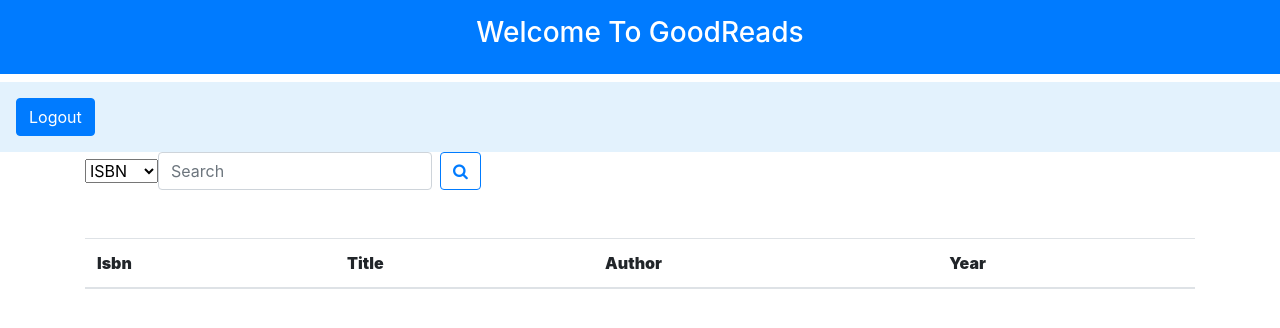
After one commit to geediguntashravya/project1, a Flask app: page /search in a window 1280 px wide. The commit adds this page. Shown: the top 328 px of the page. Run offline with Flask 2, Linux system fonts and the light colour scheme; lists and menus that the app fills with data are empty; some libraries are stand-ins or nearby versions.

Commit message:
final commit

```diff
--- a/application.py
+++ b/application.py
@@ -6,6 +6,7 @@ from flask_session import Session
 from sqlalchemy import create_engine
 from sqlalchemy.orm import scoped_session, sessionmaker
 from models import *
+from imports import *
 
 
 app = Flask(__name__)
@@ -40,16 +41,6 @@ def index():
 def register(args=None):
     Username=""
     message=""
-    if args==1:
-        message="Wrong password"
-    elif args==2:
-        message="Please register"
-    elif args==3:
-        message="Session exired"
-    elif args==4:
-        message="Please login"
-    elif args==5:
-        message="Logged out successfully"
     if request.method=='POST':
         Username=request.form.get("Username")
         Password=request.form.get("Password")
@@ -69,7 +60,19 @@ def register(args=None):
             message="Already registered, please login"
             return render_template("register.html",message=message)
     else:
-        return render_template("register.html")
+        if args==1:
+            message="Wrong password"
+        elif args==2:
+            message="Please register"
+        elif args==3:
+            message="Session exired"
+        elif args==4:
+            message="Please login"
+        elif args==5:
+            message="Logged out successfully"
+        else:
+            message=""
+        return render_template("register.html",message=message)
 
 
 @app.route("/admin")
@@ -94,12 +97,32 @@ def auth():
     else:
         return redirect(url_for('register',args=4))
 
-# @app.route("/search")
-# def search():
-#     if session["Username"]!=None:
-#         return "Maintained successfully"
-#     else:
-#         return redirect(url_for("logout"))
+@app.route("/search", methods=['POST','GET'])
+def search():
+    if request.method=='POST':
+        field=((request.form['Choose']))
+        key=request.form.get('Search')
+        #print(key)
+        search="%{}%".format(key)
+        if field=="isbn":
+            list=db.query(Book).filter(Book.isbn.like(search))
+            for x in list:
+                return render_template('search.html',list=list)
+        elif field=="title":
+            list=db.query(Book).filter(Book.title.like(search))
+            for x in list:
+                return render_template('search.html',list=list)
+        elif field=="author":
+            list=db.query(Book).filter(Book.author.like(search))
+            for x in list:
+                return render_template('search.html',list=list)
+        else:
+            list=db.query(Book).filter(Book.year.like(search))
+            for x in list:
+                return render_template('search.html',list=list)
+    else:
+        return render_template('search.html')
+    return render_template('search.html')
 
 @app.route("/logout",methods=['GET','POST'])
 def logout():
@@ -113,3 +136,11 @@ def account():
         return render_template('account.html')
     except:
         return redirect(url_for('register'))
+
+@app.route("/book",methods=['POST','GET'])
+@app.route("/book/<string:args>", methods= ['POST','GET'])
+def book(args=None):
+    message="This is isbn of the book: "+args
+    if request.method=='POST':
+        return render_template('book.html',message=message)
+    return render_template('book.html',message=message)
--- a/templates/account.html
+++ b/templates/account.html
@@ -11,5 +11,8 @@
         <form action="{{url_for('logout')}}">
             <button type="submit" class="btn btn-secondary btn-lg">Logout</button>
         </form>
+        <form action="{{url_for('search')}}">
+            <button type="submit" class="btn btn-secondary btn-lg">Search</button>
+        </form>
     </body>
 </html>
--- a/templates/register.html
+++ b/templates/register.html
@@ -46,7 +46,7 @@
         </style>
 </head>
 <body>
-    <form action="/register" method='POST'>
+    <form action="{{url_for('auth')}}" method='POST'>
       <div class="container">
 				{% if message %}
 				<p>{{ message }}</p>
--- /dev/null
+++ b/templates/search.html
@@ -0,0 +1,66 @@
+<!DOCTYPE html>
+<html>
+    <head>
+        <meta charset="utf-8">
+        <meta name="viewport" content="width=device-width, initial-scale=1">
+        <link rel="stylesheet" href="https://maxcdn.bootstrapcdn.com/bootstrap/4.4.1/css/bootstrap.min.css">
+        <link rel="stylesheet" href="https://cdnjs.cloudflare.com/ajax/libs/font-awesome/4.7.0/css/font-awesome.min.css">
+        <script src="https://ajax.googleapis.com/ajax/libs/jquery/3.4.1/jquery.min.js"></script>
+        <script src="https://cdnjs.cloudflare.com/ajax/libs/popper.js/1.16.0/umd/popper.min.js"></script>
+        <script src="https://maxcdn.bootstrapcdn.com/bootstrap/4.4.1/js/bootstrap.min.js"></script>
+    </head>
+    <style>
+        table {
+            border: 1;
+            align-content: center;
+        }
+    </style>
+    <body>
+
+    <div class="p-3 mb-2 bg-primary text-white "><h3 style = "text-align: center">Welcome To GoodReads</h3></div>
+    <nav class="navbar navbar-light" style="background-color: #e3f2fd;">
+    <span class="navbar-text">
+        <form>
+            <button type = "submit" class="btn btn-primary" formaction = '/logout'>Logout</button>
+        </form>
+    </span>
+    </nav>
+
+    <div class="container">
+        <form class="form-inline my-2 my-lg-0" method = 'POST'>
+            <select id="word" name="Choose">
+            <option value="isbn">ISBN</option>
+            <option value="title">Title</option>
+            <option value="author">Author</option>
+            <option value="year">Year</option>
+            </select>
+            <input class="form-control mr-sm-2" type="search" name = "Search" placeholder="Search" aria-label="Search">
+            <button class="btn btn-outline-primary my-2 my-sm-0" type="submit" formaction = '/search' id = "#display"><i class="fa fa-search"></i></button>
+        </form>
+        </br>
+        </br>
+    </div>
+    <div class="container">
+        <div class="table-responsive">
+            <table class="table table-hover">
+                <thead>
+                    <tr>
+                        <th scope="col"><b>Isbn</b></th>
+                        <th scope="col"><b>Title</b></th>
+                        <th scope="col"><b>Author</b></th>
+                        <th scope="col"><b>Year</b></th>
+                    </tr>
+                </thead>
+                    {%for data in list%}
+                    <tr>
+                        <td><a href="{{'/book/%s'%data.isbn}}">{{data.isbn}}</a></td>
+                        <td>{{data.title}}</td>
+                        <td>{{data.author}}</td>
+                        <td>{{data.year}}</td>
+                    </tr>
+                    {%endfor%}
+            </table>
+        </div>
+    </div>
+    </body>
+</html>
```
Also changed, not shown: templates/book.html (added, +12 -0 lines), 3 other files.
